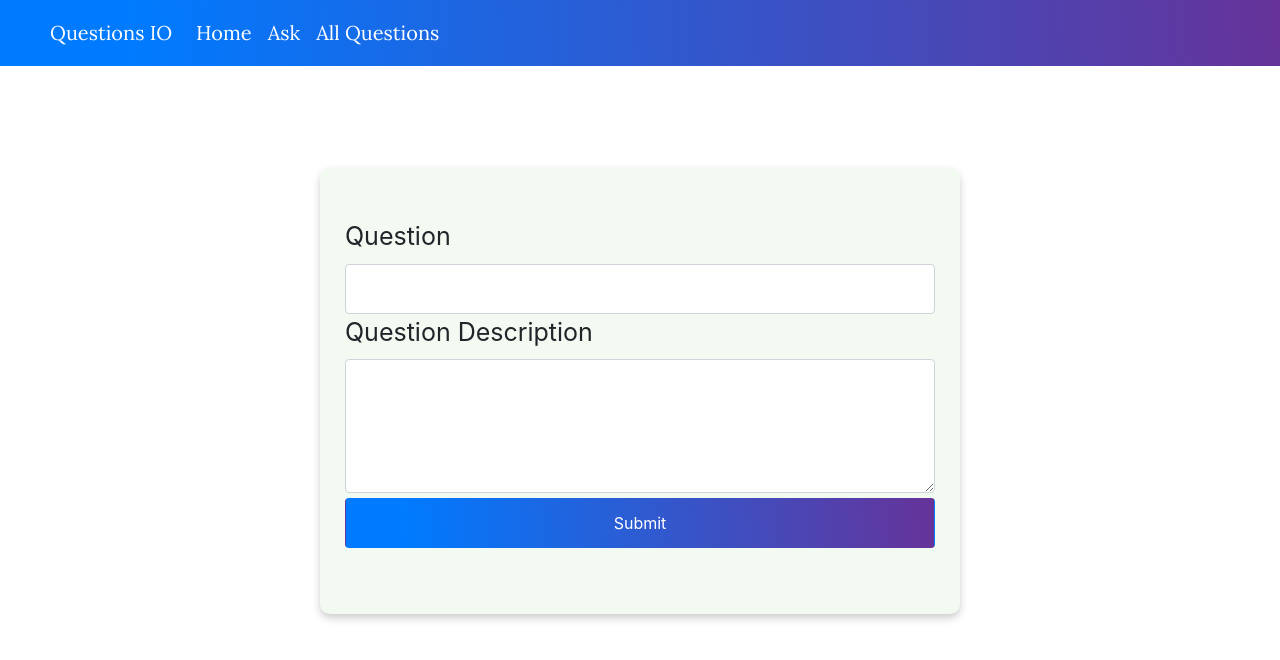
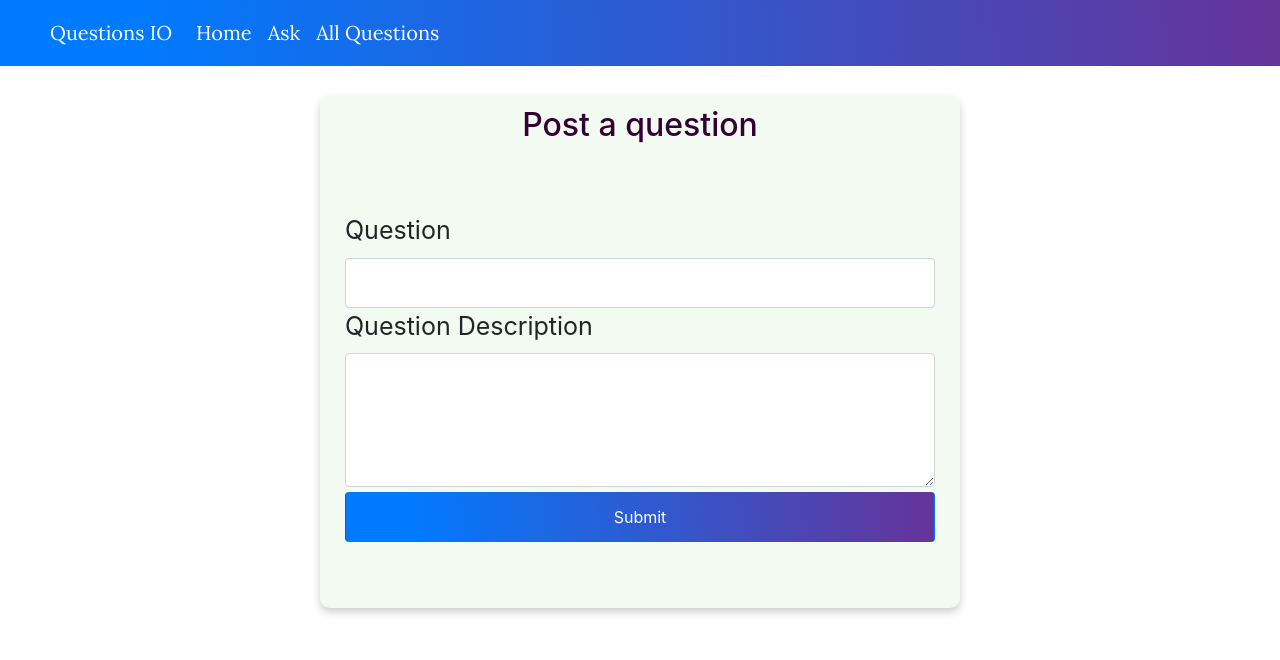
Before and after one commit to muheebolakunle/Questions-DDK, a plain HTML site: page ui/createQuestion.html in a window 1280 px wide. Drawn offline with nearby package versions, Linux system fonts and the light colour scheme.

Commit message:
feature(ui):update page [Finishes #166115694]

```diff
--- a/ui/createQuestion.css
+++ b/ui/createQuestion.css
@@ -5,7 +5,7 @@ body{
 }
 
 .form-well{
-    margin: 8% auto;
+    margin: 30px auto;
     border-radius: 10px;
     background: rgb(242, 250, 242);
     box-shadow: 0 4px 8px 0 rgba(0,0,0,0.2);
@@ -22,6 +22,11 @@ body{
 
 #title{
     height: 50px;
+}
+
+.pq-title{
+  padding: 10px;
+  color: rgb(51, 2, 51);
 }
 
 textarea{
--- a/ui/createQuestion.html
+++ b/ui/createQuestion.html
@@ -10,7 +10,7 @@
     <link rel="stylesheet" href="createQuestion.css" type="text/css">
     <link rel="stylesheet" href="https://stackpath.bootstrapcdn.com/bootstrap/4.3.1/css/bootstrap.min.css" integrity="sha384-ggOyR0iXCbMQv3Xipma34MD+dH/1fQ784/j6cY/iJTQUOhcWr7x9JvoRxT2MZw1T" crossorigin="anonymous">
 
-    <title>Hello, world!</title>
+    <title>QuestionIO</title>
   </head>
   <body>
     <header>
@@ -39,6 +39,7 @@
       <div class="row">
           <div class="form-well col-md-6 col-sm-8 col-sx-10">
               <form>
+                  <h2 class="text-center pq-title">Post a question</h2>
                   <div class="form-group">
                     <label for="title">Question</label>
                     <input type="text" class="form-control" id="title" required>
```
